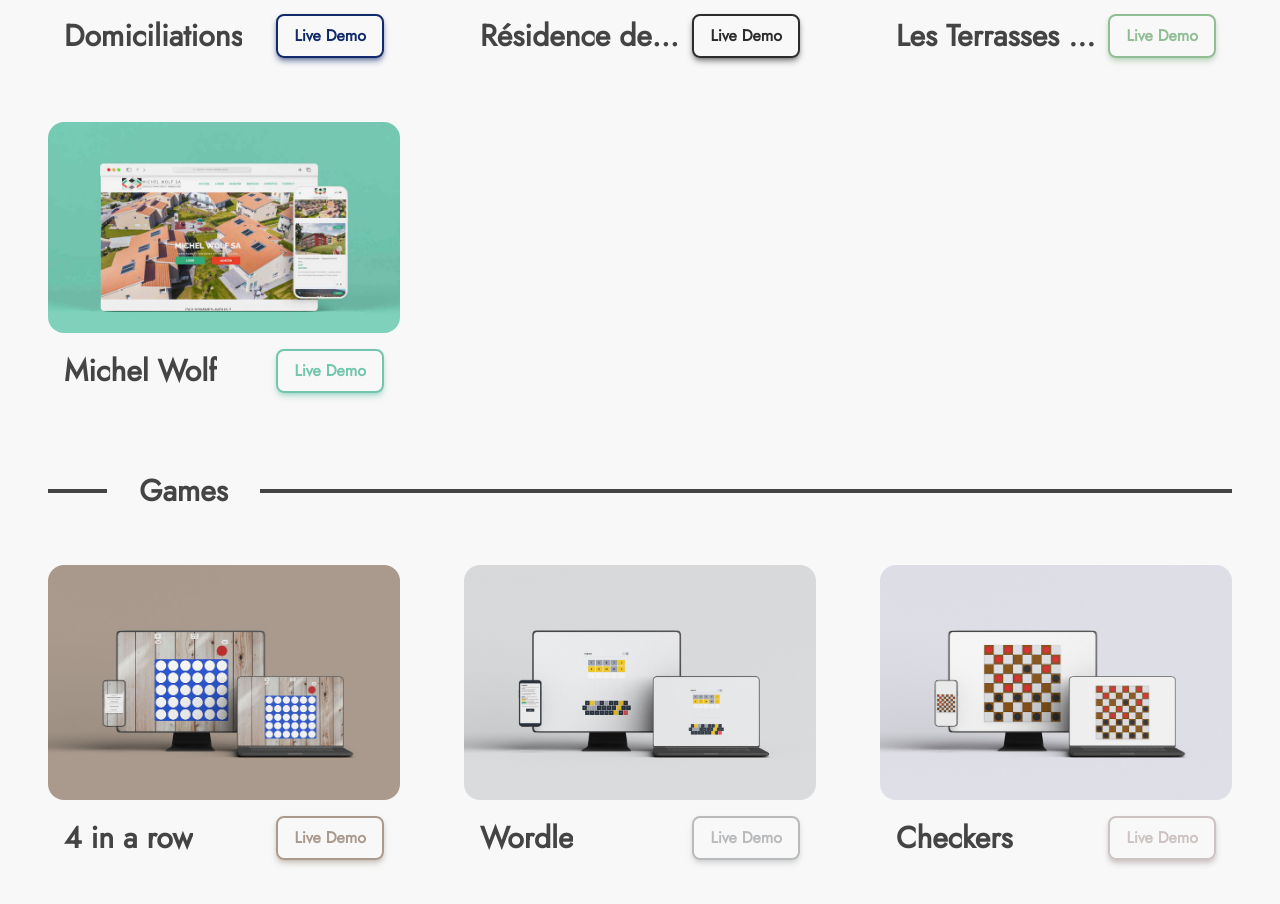
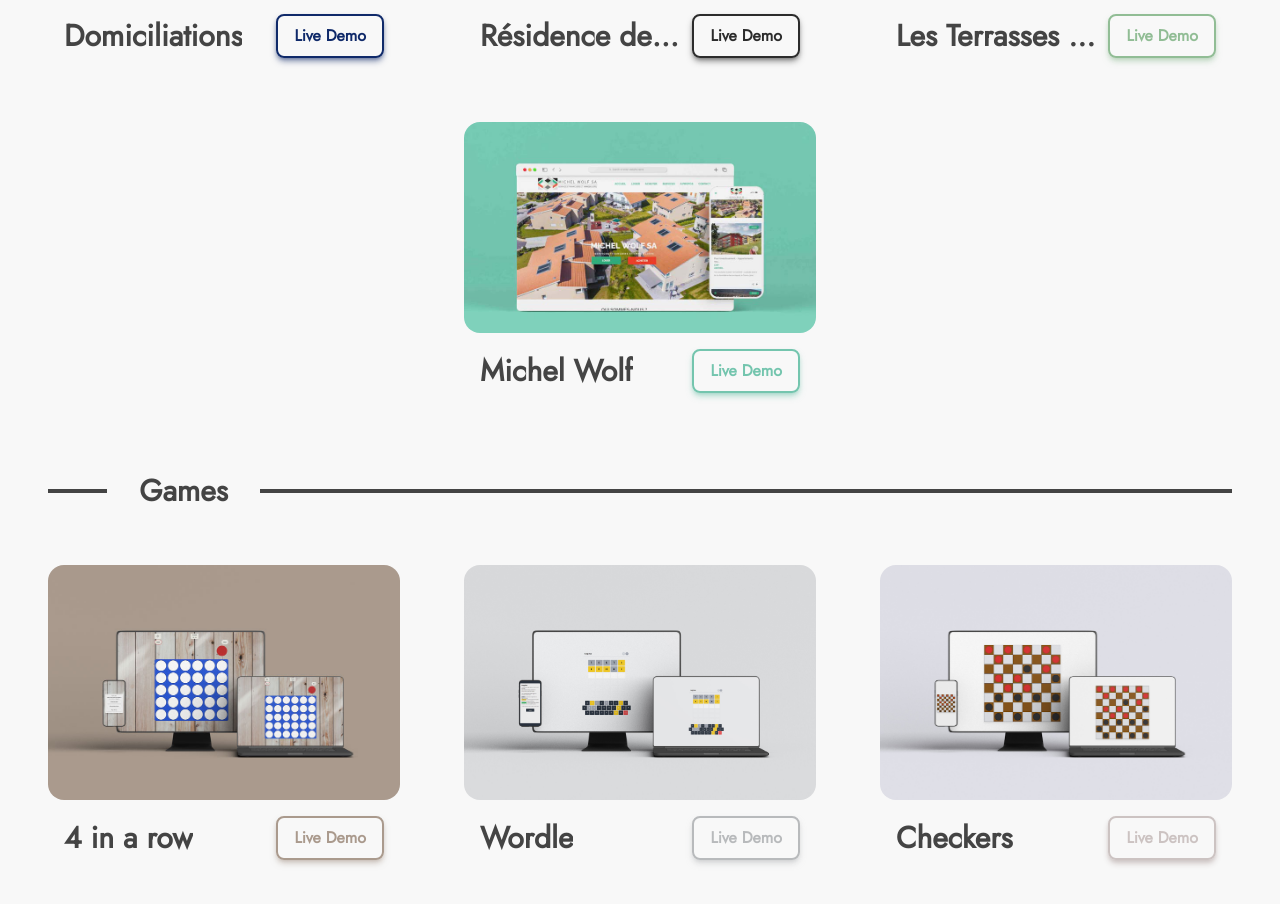
Before and after one commit to besjanhallaqi/portfolio, a Next.js app: page /portfolio in a window 1280 px wide. Shown: the part 2386-3290 px from the top of the page. Built offline with nearby package versions, Linux system fonts and the light colour scheme.

Commit message:
updated my website name

```diff
--- a/cv-json/my-cv.js
+++ b/cv-json/my-cv.js
@@ -3,7 +3,7 @@ export const cv = {
   surname: "Hallaqi",
   image_url: "/images/me.jpg",
   email: "besjan_hallaqi@hotmail.com",
-  website_url: "besjan-hallaqi-portfolio.netlify.app",
+  website_url: "besjanhallaqi.com",
   birthday: "18/06/1999",
   phone_number: "+383 49 840 037",
   address: "12000 Fushë Kosovë, Kosovë",
--- a/pages/index.js
+++ b/pages/index.js
@@ -3,12 +3,13 @@ import Image from "next/image";
 import { GrLocation } from "react-icons/gr";
 import { HiOutlineMail } from "react-icons/hi";
 import { FaBirthdayCake } from "react-icons/fa";
+import Link from "next/link";
 
 export default function Home() {
   return (
     <DefaultLayout>
       <div className="w-10/12 mx-auto py-24 lg:py-0 lg:w-full h-full flex flex-col lg:flex-row gap-12 items-center justify-center">
-        <div className="w-auto m-4 md:m-0 md:w-96 overflow-hidden aspect-square border-8 border-[#b8b8b8] rounded-full bg-[#b8b8b8]">
+        <div className="w-full m-4 md:m-0 md:w-96 overflow-hidden aspect-square border-8 border-[#b8b8b8] rounded-full bg-[#b8b8b8]">
           <Image
             width={600}
             height={600}
@@ -33,15 +34,20 @@ export default function Home() {
               <GrLocation className="text-[#444] text-[24px]" />
               <p>12000 Fushë-Kosovë, Kosovë</p>
             </div>
-            <div className="flex gap-4 font-regular text-lg items-center">
+            <Link
+              href="mailto:besjan_hallaqi@hotmail.com"
+              className="flex gap-4 font-regular text-lg items-center group"
+            >
               <HiOutlineMail className="text-[#444] text-[24px]" />
-              <p>besjan_hallaqi@hotmail.com</p>
-            </div>
+              <p className="group-hover:underline">
+                besjan_hallaqi@hotmail.com
+              </p>
+            </Link>
             <div className="mt-4">
               <a
                 target="_blank"
                 className="py-2 px-4 border-2 border-[#444] rounded-lg text-lg font-semibold text-[#444] hover:border-white hover:bg-[#b8b8b8] hover:text-white"
-                href="../cv/CV-Besjan Hallaqi.pdf"
+                href="../cv/CV-Besjan-Hallaqi.pdf"
               >
                 View CV
               </a>
--- a/pages/portfolio.js
+++ b/pages/portfolio.js
@@ -228,7 +228,11 @@ export default function Portfolio() {
               {section.list.map((item, index) => (
                 <div
                   key={index}
-                  className="w-full h-full flex flex-col items-center justify-between"
+                  className={`w-full h-full flex flex-col items-center justify-between ${
+                    section.list.length % 3 === 1 &&
+                    index === section.list.length - 1 &&
+                    "xl:col-start-2"
+                  }`}
                 >
                   <Image
                     alt={item.title}
```
Also changed, not shown: 2 other files (tests, documents, lock files or other folders).
